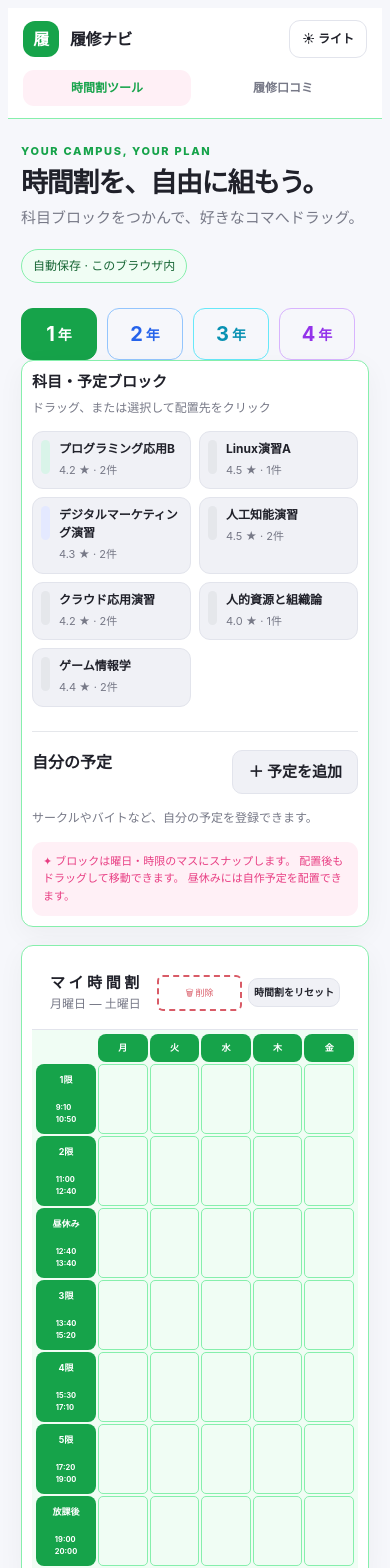
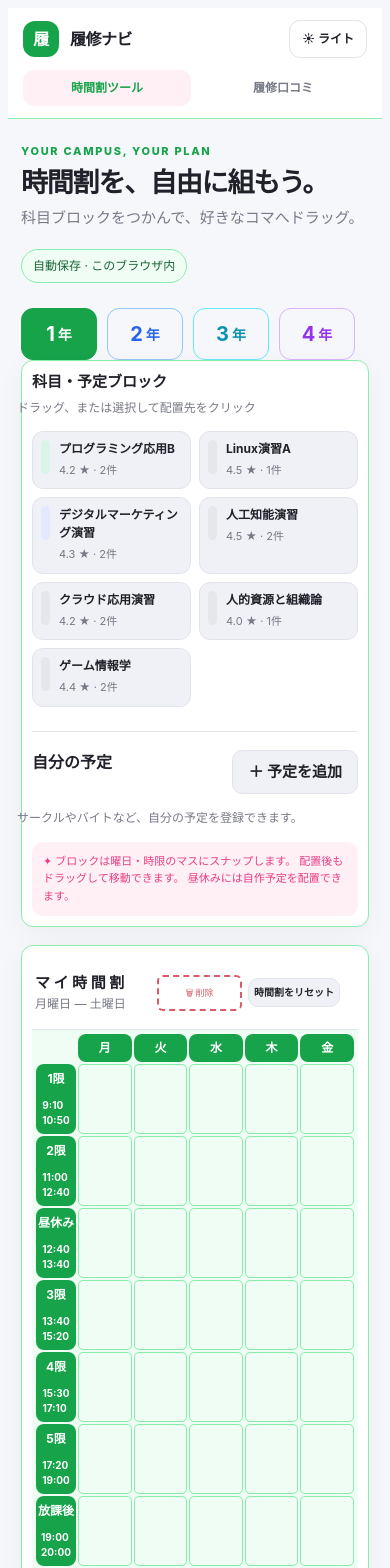
Before and after one commit to TIDesiign-ai/calcweb, a Next.js app: page /timetable in a window 390 px wide. Shown: the top 1568 px of the page. Built offline with nearby package versions, Linux system fonts and the light colour scheme.

Commit message:
phone fixed

```diff
--- a/app/globals.css
+++ b/app/globals.css
@@ -146,8 +146,10 @@ a { color: inherit; text-decoration: none; }
   gap: 12px;
   flex-wrap: wrap;
 }
-.schedule-tools strong { font-size: 15px; }
-.small-muted { font-size: 12px; color: var(--muted); }
+.schedule-tools strong { font-size: 15px;
+    margin-left: -15px;}
+.small-muted { font-size: 12px; color: var(--muted);
+    margin-left: -15px;}
 
 .action {
   display: inline-flex;
@@ -174,8 +176,8 @@ a { color: inherit; text-decoration: none; }
 .grid-wrap { overflow: auto; padding: 12px; }
 .timetable {
   display: grid;
-  grid-template-columns: 58px repeat(5, minmax(90px, 1fr));
-  grid-template-rows: 45px repeat(7, 120px);
+  grid-template-columns: 65px repeat(5, minmax(90px, 1fr));
+  grid-template-rows: 40px repeat(7, 120px);
   min-width: 690px;
   gap: 5px;
 }
@@ -359,7 +361,7 @@ a { color: inherit; text-decoration: none; }
   .course-choice { padding: 8px; }
   .detail-panel { padding: 20px; }
   .timetable {
-    grid-template-columns: 45px repeat(5, minmax(90px, 1fr));
+    grid-template-columns: 50px repeat(5, minmax(90px, 1fr));
     grid-template-rows: 34px repeat(7, 85px);
     min-width: 625px;
   }
@@ -672,7 +674,7 @@ body {
     .root .timetable {
       width: 100%;
       min-width: 0;
-      grid-template-columns: 60px repeat(5, minmax(0, 1fr));
+      grid-template-columns: 40px repeat(5, minmax(0, 1fr));
       grid-template-rows: 28px repeat(7 , 70px);
       gap: 2px;
     }
@@ -681,7 +683,7 @@ body {
     .root .period {
       min-width: 0;
       padding: 1px;
-      font-size: 9px;
+      font-size: 12px;
       overflow-wrap: anywhere;
     }
 
```
